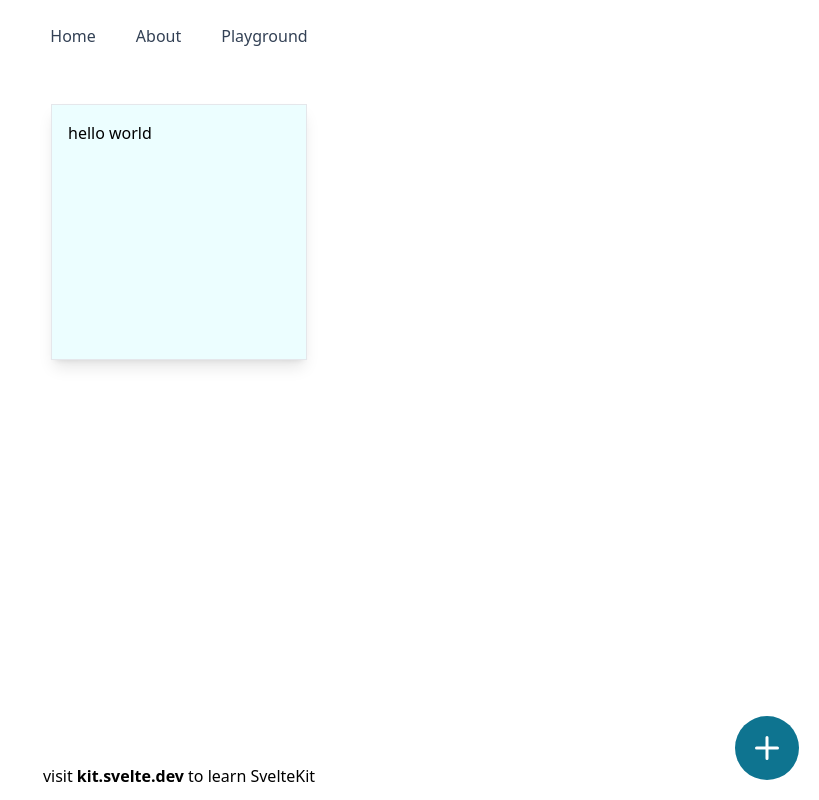
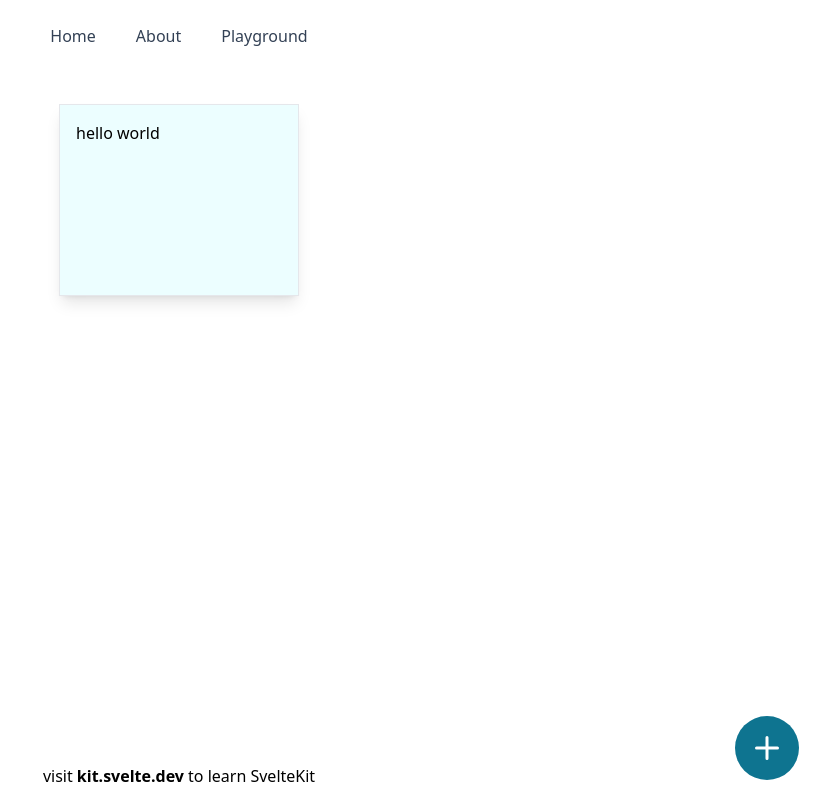
Before and after one commit to dejanvasic85/notes, a SvelteKit app: page /playground in a window 1280 px wide. Shown: the whole page, without its empty margins (461-1280 px from the left). Built offline with nearby package versions, Linux system fonts and the light colour scheme.

Commit message:
More styling fixes

```diff
--- a/src/components/Board.svelte
+++ b/src/components/Board.svelte
@@ -10,7 +10,7 @@
 	}
 </script>
 
-<div class="flex justify-center p-8 gap-8 flex-wrap">
+<div class="flex justify-center items-start p-8 gap-8 flex-wrap">
 	<slot />
 	<div class="fixed bottom-0 w-full focus:outline-none">
 		<div class="my-5 mx-5 float-right">
--- a/src/components/Note.svelte
+++ b/src/components/Note.svelte
@@ -4,6 +4,6 @@
 
 <div
 	contenteditable="true"
-	class="w-64 min-h-64 border p-4 bg-cyan-50 shadow-lg"
+	class="w-60 min-h-48 border p-4 bg-cyan-50 shadow-lg"
 	bind:innerHTML={text}
 />
```
